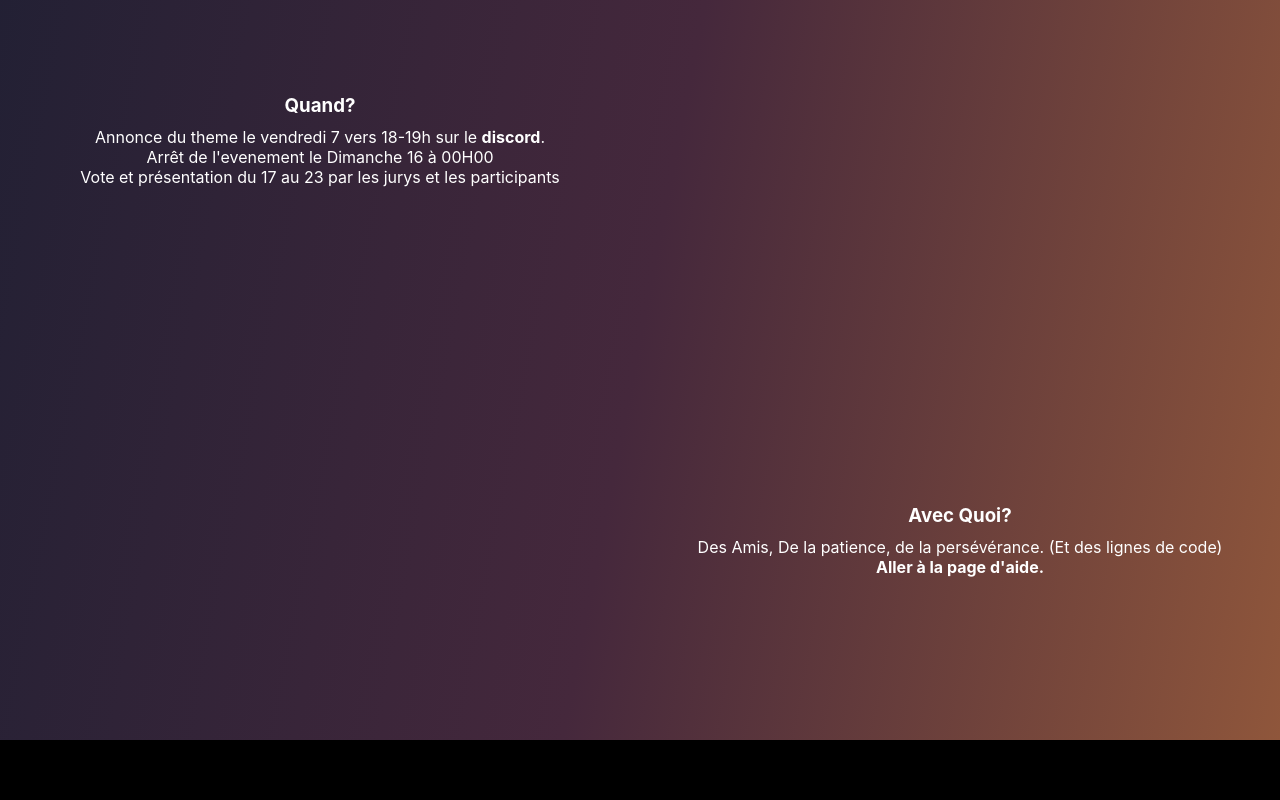
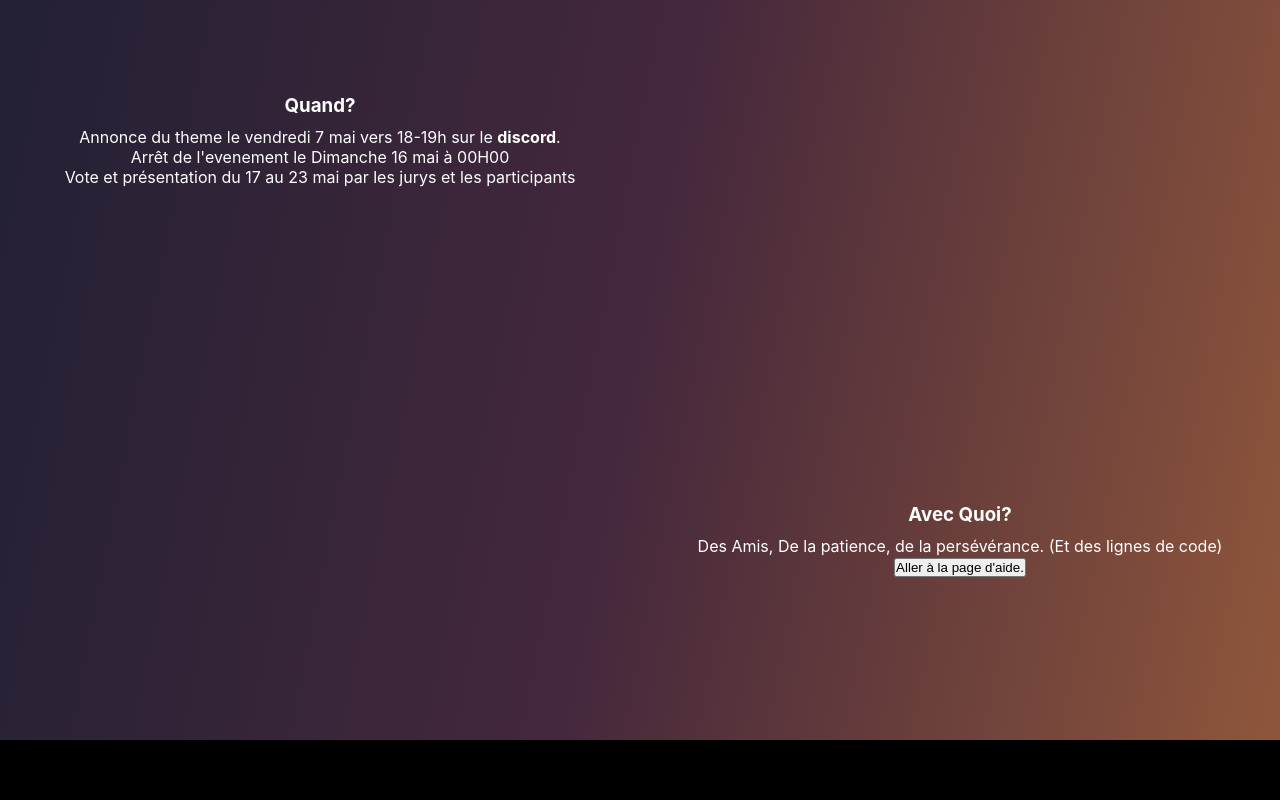
Before and after one commit to MGJIL/MGJIL.github.io, a React (Create React App) app: page / in a window 1280 px wide. Shown: the part 1660-2460 px from the top of the page. Built offline with nearby package versions, Linux system fonts and the light colour scheme; a web font is replaced by a local one.

Commit message:
Add a floting page, ad mai, desactive scrollbar when you are in Floting

```diff
--- a/src/App.css
+++ b/src/App.css
@@ -38,7 +38,7 @@ a{
   position: absolute;
   top: 50%;
   left: 50%;
-  transform: translateX(-50%) translateY(-50%);
+  transform: translateX(-50%) translate(-50%);
 }
 /*--------------------------
 ------COMMUN---------------- entre Page1, Date
--- a/src/App.js
+++ b/src/App.js
@@ -1,31 +1,18 @@
 import './App.css';
-import React from 'react';
+import React from "react";
 import Welcome from './components/Welcome/Welcome';
 import Page1 from './components/Page1/Page1';
 import Page2 from './components/Page2/Page2';
 import Footer from './components/Footer/Footer';
-import { BrowserRouter as Router, Route, Switch } from "react-router-dom";
-import Aide from './Aide';
-import Unknown from './Unknown';
 
-export default function App() {
-  return (
-    <div className="App">
-    <Router>
-      <Switch>
-      <Route path="/" exact component={() => <Index/>} />
-        <Route path="/GameJamInterlycee/" exact component={() => <Index/>} />
-        <Route path="/index" exact component={() => <Index/>} />
-        <Route path="/GameJamInterlycee/index" exact component={() => <Index/>} />
-        <Route path="/index.html" exact component={() => <Index/>} />
-        <Route path="/GameJamInterlycee/index.html" exact component={() => <Index/>} />
-        <Route path="/help" exact component={() => <Aide/>} />
-        <Route path="/GameJamInterlycee/help" exact component={() => <Aide/>} />
-        <Route path="/*" exact component={() => <Unknown/>} />
-      </Switch>
-    </Router>
-  </div>
-  );
+class App extends React.Component {
+  render(){
+    return (
+      <div className="App" id="Page">
+        <Index/>
+    </div>
+    )
+  }
 }
 class Index extends React.Component{
   render() {
@@ -39,6 +26,7 @@ class Index extends React.Component{
     );
   }
 }
+export default App;
 /*
     <div className="App">
     <React.Fragment>
--- a/src/components/Page2/Page2.css
+++ b/src/components/Page2/Page2.css
@@ -6,3 +6,21 @@
     margin:0 auto;
 
 }
+.Floating{
+    position: fixed;
+    top:0px;
+    left: 0px;
+    z-index: 1;
+    width: 100vw;
+    height: 100vh;
+}
+.FloatingBox{
+    width: 100vw;
+    height: 100vh;
+    background-color: black;
+}
+.FloatingBox > .backarrow{
+    position: absolute;
+    top:0px;
+    left: 0px;
+}
--- a/src/components/Page2/Page2.js
+++ b/src/components/Page2/Page2.js
@@ -1,15 +1,35 @@
 import React from 'react';
 import './Page2.css'
-
-export default function Page2() {
+class Page2 extends React.Component {
+	constructor(props) {
+		super(props);
+		this.state = {page: false};
+		this.changeType = this.changeType.bind(this);
+	}
+	changeType() {
+		this.setState({page: !(this.state.page)})
+		console.log(this.state.page)
+		this.state.page? document.body.style.overflow = "auto": document.body.style.overflow = "hidden"
+	}
+	render(){
+		if(this.state.page){
+			return(
+				<div className="Floating">
+					<div className="FloatingBox">
+						<p onClick={this.changeType} class="backarrow">backarrow here</p>
+						<p>Hello</p>
+					</div>
+				</div>
+			);
+		}else{
 			return (
 				<div className="Page2">
 					<div className='box'>
 						<div className='box-text'>
 							<h3>Quand?</h3>
-					<p>Annonce du theme le vendredi 7 vers 18-19h sur le <strong><a href="https://discord.com/invite/qnckfFcSqP">discord</a></strong>.</p>
-					<p>Arrêt de l'evenement le Dimanche 16 à 00H00</p>
-					<p>Vote et présentation du 17 au 23 par les jurys et les participants</p>
+							<p>Annonce du theme le vendredi 7 mai vers 18-19h sur le <strong><a href="https://discord.com/invite/qnckfFcSqP">discord</a></strong>.</p>
+							<p>Arrêt de l'evenement le Dimanche 16 mai à 00H00</p>
+							<p>Vote et présentation du 17 au 23 mai par les jurys et les participants</p>
 						</div>
 					</div>
 					<div className='box'>
@@ -20,10 +40,15 @@ export default function Page2() {
 						<div className='box-text'>
 							<h3>Avec Quoi?</h3>
 							<p>Des Amis, De la patience, de la persévérance. (Et des lignes de code)</p>
-					<strong><a href="/help">Aller à la page d'aide.</a></strong>
+							<strong className="GoToPageHelp">
+								<button onClick={this.changeType}>Aller à la page d'aide.</button>
+							</strong>
 						</div>
 
 					</div>
 				</div>
 			);
 		}
+	}
+}
+export default Page2;
--- a/src/index.js
+++ b/src/index.js
@@ -6,7 +6,7 @@ import reportWebVitals from './reportWebVitals';
 
 ReactDOM.render(
   <React.StrictMode>
-    <App />
+    <App id="Page"/>
   </React.StrictMode>,
   document.getElementById('root')
 );
```
Lines whose indentation alone changed are shown as unchanged.
